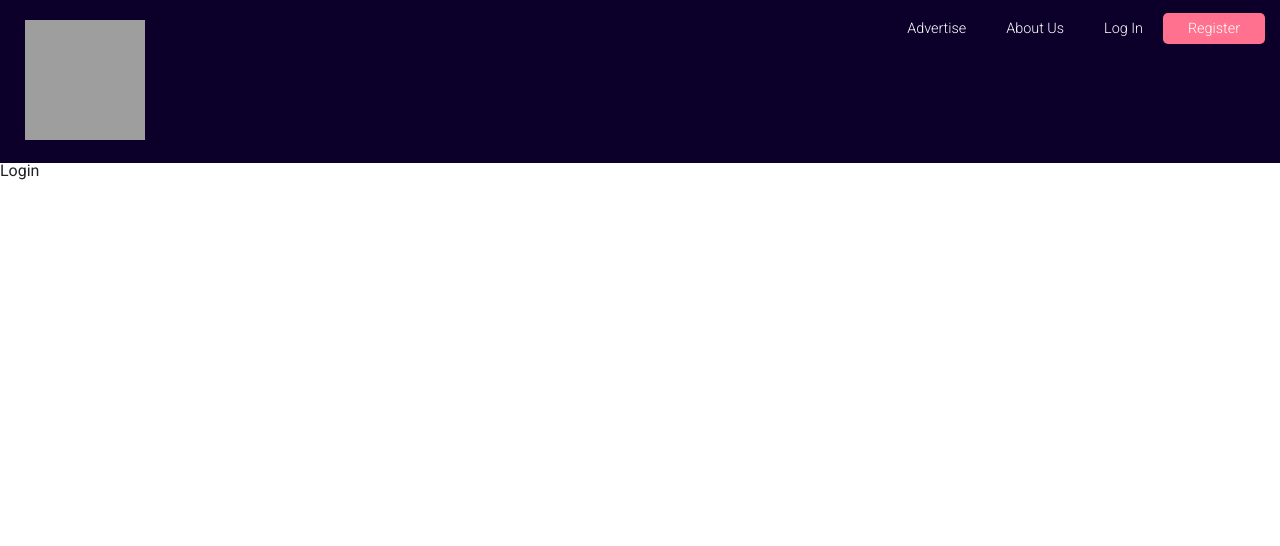
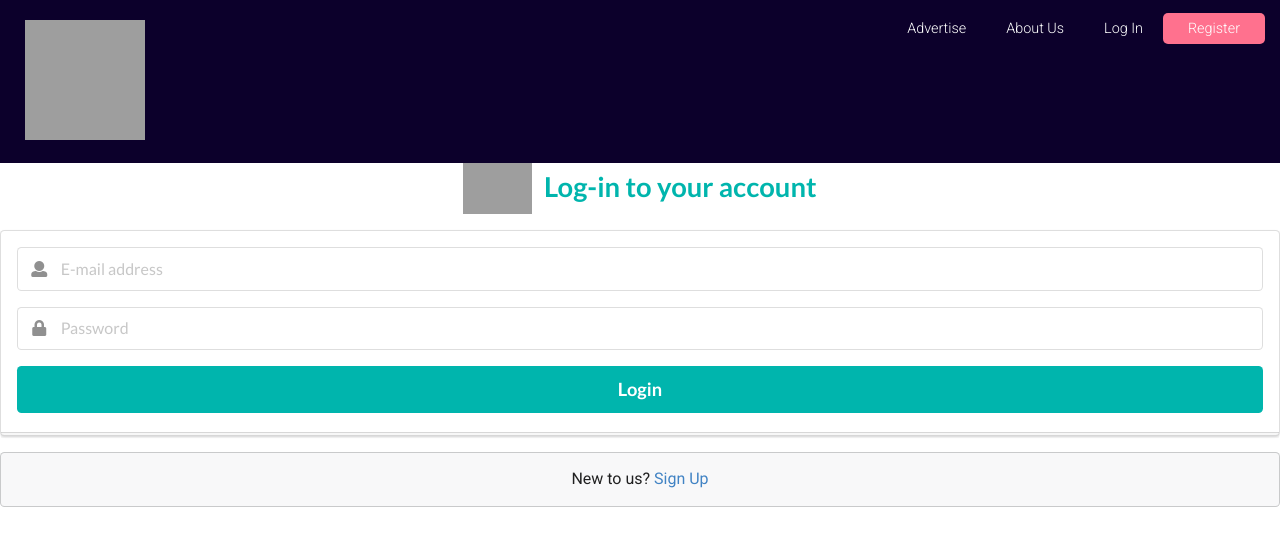
Before and after one commit to cwilso88/realestateappREACT, a React (Create React App) app: page /login in a window 1280 px wide. Shown: the top 546 px of the page. Built offline with nearby package versions, Linux system fonts and the light colour scheme; grey boxes are pictures that could not be loaded.

Commit message:
Crafting a login page using semantic-ui

```diff
--- a/src/components/pages/Login.js
+++ b/src/components/pages/Login.js
@@ -3,9 +3,37 @@ import React, { Component } from 'react';
 class Login extends Component {
     render() {
         return (
-            <div>
-                Login
-            </div>
+                <div class="ui middle aligned center aligned grid">
+                    <div class="column">
+                        <h2 class="ui teal image header">
+                        <img src="assets/images/logo.png" alt="house" class="image" />
+                        <div class="content">
+                            Log-in to your account
+                        </div>
+                        </h2>
+                        <form class="ui large form">
+                        <div class="ui stacked segment">
+                            <div class="field">
+                            <div class="ui left icon input">
+                                <i class="user icon"></i>
+                                <input type="text" name="email" placeholder="E-mail address" />
+                            </div>
+                            </div>
+                            <div class="field">
+                            <div class="ui left icon input">
+                                <i class="lock icon"></i>
+                                <input type="password" name="password" placeholder="Password" />
+                            </div>
+                            </div>
+                            <div class="ui fluid large teal submit button">Login</div>
+                        </div>
+                        <div class="ui error message"></div>
+                        </form>
+                        <div class="ui message">
+                        New to us? <a href="#">Sign Up</a>
+                        </div>
+                    </div>
+                </div>
         )
     }
 }
```
